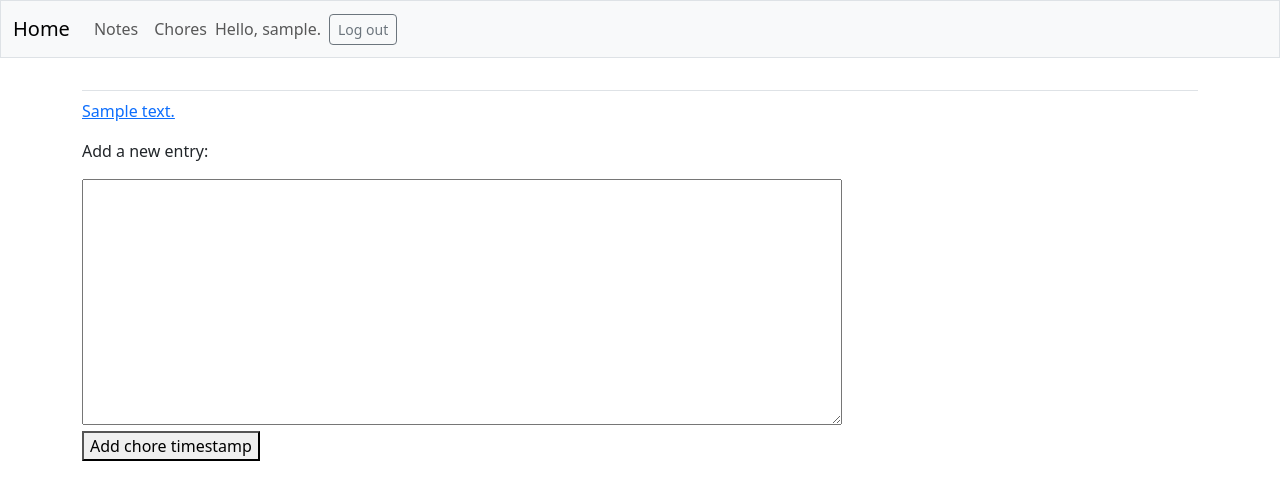
After one commit to MustyMuffin/household_django, a Django app: page /new_chore_entry/1/ in a window 1280 px wide. The commit adds this page. Shown: the top 500 px of the page. Run offline with Django 5.2, Linux system fonts and the light colour scheme; a user stored in the database is signed in; tables that the repository leaves empty hold one stand-in row (values such as "Sample post"); some libraries are stand-ins or nearby versions.

Commit message:
Changed structure of Chores application
- Restructured entire models.py for Chores application

To do
- Ensure chores are global and not separated by user

```diff
--- /dev/null
+++ b/chores/forms.py
@@ -0,0 +1,17 @@
+from django import forms
+
+from .models import Chores, ChoreEntry
+
+
+class ChoreForm(forms.ModelForm):
+    class Meta:
+        model = Chores
+        fields = ['text']
+        labels = {'text': ''}
+
+class ChoreEntryForm(forms.ModelForm):
+    class Meta:
+        model = ChoreEntry
+        fields = ['text']
+        labels = {'text': ''}
+        widgets = {'text': forms.Textarea(attrs={'cols': 80})}
--- a/chores/models.py
+++ b/chores/models.py
@@ -1,46 +1,27 @@
 from django.db import models
-from django.utils import timezone
+from django.contrib.auth.models import User
 
-class Dishes(models.Model):
-    """Doing the dishes"""
-    dishes_laborer = models.CharField(max_length=20)
-    dishes_cost = models.IntegerField()
 
-class Trash(models.Model):
-    """Taking out the trash"""
-    trash_laborer = models.CharField(max_length=20)
-    trash_cost = models.IntegerField()
+class Chores(models.Model):
+    """Table mapping user selected chores to variables"""
+    text = models.CharField(max_length=200)
+    date_added = models.DateTimeField(auto_now_add=True)
+    owner = models.ForeignKey(User, on_delete=models.CASCADE)
 
-class Bathroom_one(models.Model):
-    """Clean Bathroom 1"""
-    bathroom_one_laborer = models.CharField(max_length=20)
-    bathroom_one_cost = models.IntegerField()
+    def __str__(self):
+        """Return a string representation of the model."""
+        return self.text
 
-class Bathroom_two(models.Model):
-    """Clean Bathroom 2"""
-    bathroom_two_laborer = models.CharField(max_length=20)
-    bathroom_two_cost = models.IntegerField()
 
-class Playroom(models.Model):
-    """Clean Playroom"""
-    playroom_laborer = models.CharField(max_length=20)
-    playroom_cost = models.IntegerField()
+class ChoreEntry(models.Model):
+    """For logging the labor"""
+    chore_entry = models.ForeignKey(Chores, on_delete=models.CASCADE)
+    text = models.TextField()
+    date_added = models.DateTimeField(auto_now_add=True)
 
-class Vacuum(models.Model):
-    """Vacuum different rooms of the hous"""
-    vacuum_laborer = models.CharField(max_length=20)
-    vacuum_cost = models.IntegerField()
+    class Meta:
+        verbose_name_plural = 'chore_entries'
 
-class Dust(models.Model):
-    """Dust in different rooms of the house"""
-    dust_laborer = models.CharField(max_length=20)
-    dust_cost = models.IntegerField()
-
-class ChoreLogging(models.Model):
-    """For logging the labor"""
-    chore_done = models.CharField(max_length=20)
-    time_done = models.DateTimeField
-
-class DateTimeField(models.Model):
-    """For storing the datetime for logging the chores"""
-    current_datetime = timezone.now()
+    def __str__(self):
+        """Return a simple string representing the entry."""
+        return f"{self.text[:50]}..."
--- /dev/null
+++ b/chores/templates/chores/new_chore_entry.html
@@ -0,0 +1,14 @@
+{% extends "household_main/base.html" %}
+
+{% block content %}
+
+  <p><a href="{% url 'chores:chore' chore.id %}">{{ chore }}</a></p>
+
+  <p>Add a new entry:</p>
+  <form action="{% url 'chores:new_chore_entry' chore.id %}" method='post'>
+    {% csrf_token %}
+    {{ form.as_div }}
+    <button name='submit'>Add chore timestamp</button>
+  </form>
+
+{% endblock content %}
--- a/chores/urls.py
+++ b/chores/urls.py
@@ -10,4 +10,12 @@ urlpatterns = [
     path('', include('django.contrib.auth.urls')),
     # Chores overall page.
     path('chores/', views.chores, name='chores'),
+    # Detail page for a single chore.
+    path('chores/<int:chore_id>/', views.chore, name='chore'),
+    # # Page for adding a new chore.
+    path('new_chore/', views.new_chore, name='new_chore'),
+    # Page for adding a new entry.
+    path('new_chore_entry/<int:chore_id>/', views.new_chore_entry, name='new_chore_entry'),
+    # Page for editing an entry.
+    path('edit_chore_entry/<int:chore_entry_id>/', views.edit_chore_entry, name='edit_chore_entry'),
 ]
--- a/chores/views.py
+++ b/chores/views.py
@@ -1,5 +1,9 @@
-from django.shortcuts import render
+from django.shortcuts import render, redirect
 from django.contrib.auth.decorators import login_required
+from django.http import Http404
+
+from .models import Chores, ChoreEntry
+from .forms import ChoreForm, ChoreEntryForm
 
 @login_required
 def chores(request):
@@ -7,3 +11,76 @@ def chores(request):
     # chores = Chores.objects.filter(owner=request.user).order_by('date_added')
     context = {'chores': chores}
     return render(request, 'chores/chores.html', context)
+
+@login_required
+def chore(request, chore_id):
+    """Show a single chore and all its entries."""
+    chore = Chores.objects.get(id=chore_id)
+    # Make sure the chore belongs to the current user.
+    if chore.owner != request.user:
+        raise Http404
+
+    chore_entries = chore.chore_entry_set.order_by('-date_added')
+    context = {'chore': chore, 'chore_entries': chore_entries}
+    return render(request, 'chores/chore.html', context)
+
+@login_required
+def new_chore(request):
+    """Add a new chore."""
+    if request.method != 'POST':
+        # No data submitted; create a blank form.
+        form = ChoreForm()
+    else:
+        # POST data submitted; process data.
+        form = ChoreForm(data=request.POST)
+        if form.is_valid():
+            new_chore = form.save(commit=False)
+            new_chore.owner = request.user
+            new_chore.save()
+            return redirect('chores:chores')
+
+    # Display a blank or invalid form.
+    context = {'form': form}
+    return render(request, 'chores/new_chore.html', context)
+
+@login_required
+def new_chore_entry(request, chore_id):
+    """Add a new entry for a chore."""
+    chore = Chores.objects.get(id=chore_id)
+
+    if request.method != 'POST':
+        # No data submitted; create a blank form.
+        form = ChoreEntryForm()
+    else:
+        # POST data submitted; process data.
+        form = ChoreEntryForm(data=request.POST)
+        if form.is_valid():
+            new_chore_entry = form.save(commit=False)
+            new_chore_entry.chore = chore
+            new_chore_entry.save()
+            return redirect('chores:chore', chore_id=chore_id)
+
+    # Display a blank or invalid form.
+    context = {'chore': chore, 'form': form}
+    return render(request, 'chores/new_chore_entry.html', context)
+
+@login_required
+def edit_chore_entry(request, chore_entry_id):
+    """Edit an existing entry."""
+    chore_entry = ChoreEntry.objects.get(id=chore_entry_id)
+    chore = chore_entry.chore
+    if chore.owner != request.user:
+        raise Http404
+
+    if request.method != 'POST':
+        # Initial request; pre-fill form with the current entry.
+        form = ChoreEntryForm(instance=chore_entry)
+    else:
+        # POST data submitted; process data.
+        form = ChoreEntryForm(instance=chore_entry, data=request.POST)
+        if form.is_valid():
+            form.save()
+            return redirect('chores:chore', chore_id=chore.id)
+
+    context = {'chore_entry': chore_entry, 'chore': chore, 'form': form}
+    return render(request, 'chores/edit_chore_entry.html', context)
--- a/household/urls.py
+++ b/household/urls.py
@@ -20,5 +20,5 @@ urlpatterns = [
     path('admin/', admin.site.urls),
     path('accounts/', include('accounts.urls')),
     path('', include('household_main.urls')),
-    path('chores/', include('chores.urls')),
+    path('', include('chores.urls')),
 ]
```
Also changed, not shown: chores/admin.py (+4 -16 lines), chores/templates/chores/chore.html (added, +28 -0 lines), chores/templates/chores/chores.html (+14 -0 lines), chores/templates/chores/edit_chore_entry.html (added, +15 -0 lines), chores/templates/chores/new_chore.html (added, +12 -0 lines), household_main/templates/household_main/chores.html (deleted, +0 -7 lines), chores/migrations/0006_choreentry_chores_delete_bathroom_one_and_more.py (added).
